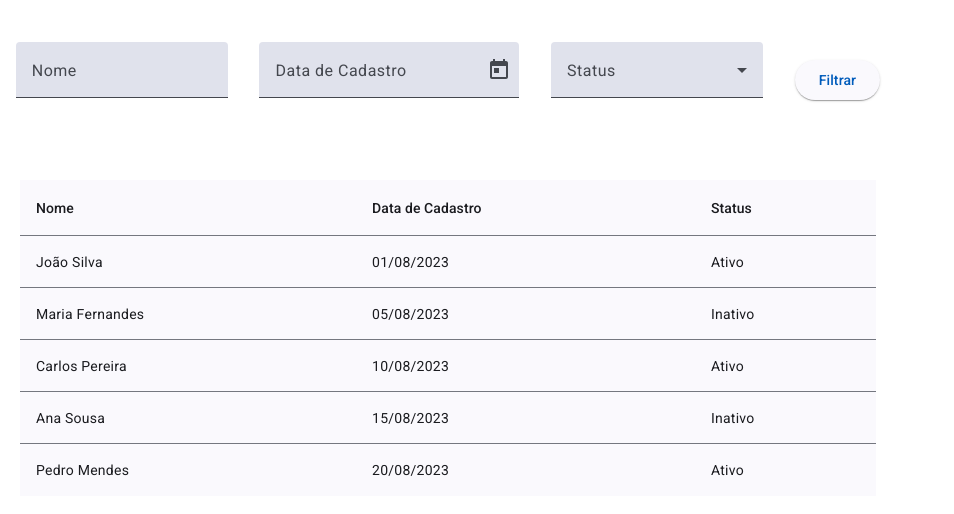
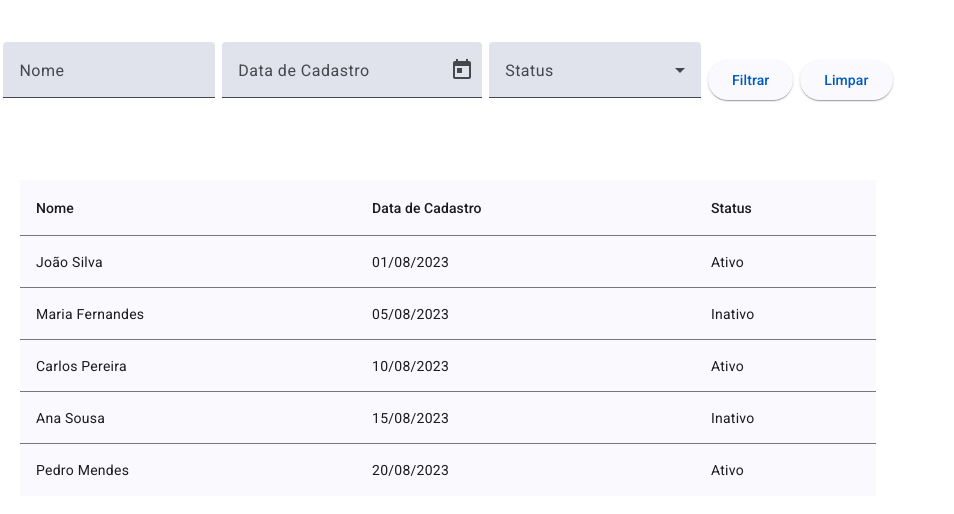
Before and after one commit to rbnigro/AngularComponents, an Angular app: page / in a window 1280 px wide. Shown: the top 514 px of the page, without its empty margins (0-954 px from the left). Built offline with nearby package versions, Linux system fonts and the light colour scheme.

Commit message:
limpar filtro

```diff
--- a/src/app/app.component.html
+++ b/src/app/app.component.html
@@ -1,7 +1,7 @@
 <div class="container">
   <div class="left-container">
     <div class="top-div">
-      <app-filter></app-filter>
+      <app-filter (onFilter)="onFilter($event)"></app-filter>
     </div>
     <div class="main-left-div">
       <app-users-list [usersList]="usersList" (userSelected)="onUserSelected($event)"></app-users-list>
--- a/src/app/app.component.ts
+++ b/src/app/app.component.ts
@@ -1,4 +1,5 @@
 import { UsersList } from './data/users-list';
+import { IFilterOptions } from './interfaces/user/filter-options.interface';
 import { IUser } from './interfaces/user/user.interface';
 import { Component, OnInit } from '@angular/core';
 
@@ -23,4 +24,8 @@ export class AppComponent implements OnInit {
     this.userSelected = user;
     this.showUSerDetails = true;
   }
+
+  onFilter(filterOptions: IFilterOptions) {
+    console.log(filterOptions);
+  }
 }
--- a/src/app/components/filter/filter.component.html
+++ b/src/app/components/filter/filter.component.html
@@ -35,5 +35,9 @@
     <div class="form__button">
       <button mat-raised-button (click)="onFilter()">Filtrar</button>
     </div>
+
+    <div class="form__button">
+      <button mat-raised-button (click)="clear()">Limpar</button>
+    </div>
   </div>
 </div>
--- a/src/app/components/filter/filter.component.ts
+++ b/src/app/components/filter/filter.component.ts
@@ -1,4 +1,4 @@
-import { Component, OnInit } from '@angular/core';
+import { Component, EventEmitter, OnInit, Output } from '@angular/core';
 import { FormControl, FormGroup } from '@angular/forms';
 import { IFilterOptions } from '../../interfaces/user/filter-options.interface';
 
@@ -44,7 +44,22 @@ export class FilterComponent implements OnInit {
     },
   ];
 
+  @Output('onFilter') onFilterEmitt = new EventEmitter<IFilterOptions>();
+
   onFilter() {
-    console.log(this.filterOptions);
+    // console.log(this.filterOptions);
+    this.onFilterEmitt.emit(this.filterOptions);
   }
+
+  clear() {
+    this.filterOptions = {
+      name: undefined,
+      startDate: undefined,
+      endDate: undefined,
+      status: undefined,
+    };
+
+    this.range.reset();
+  }
+
 }
```
